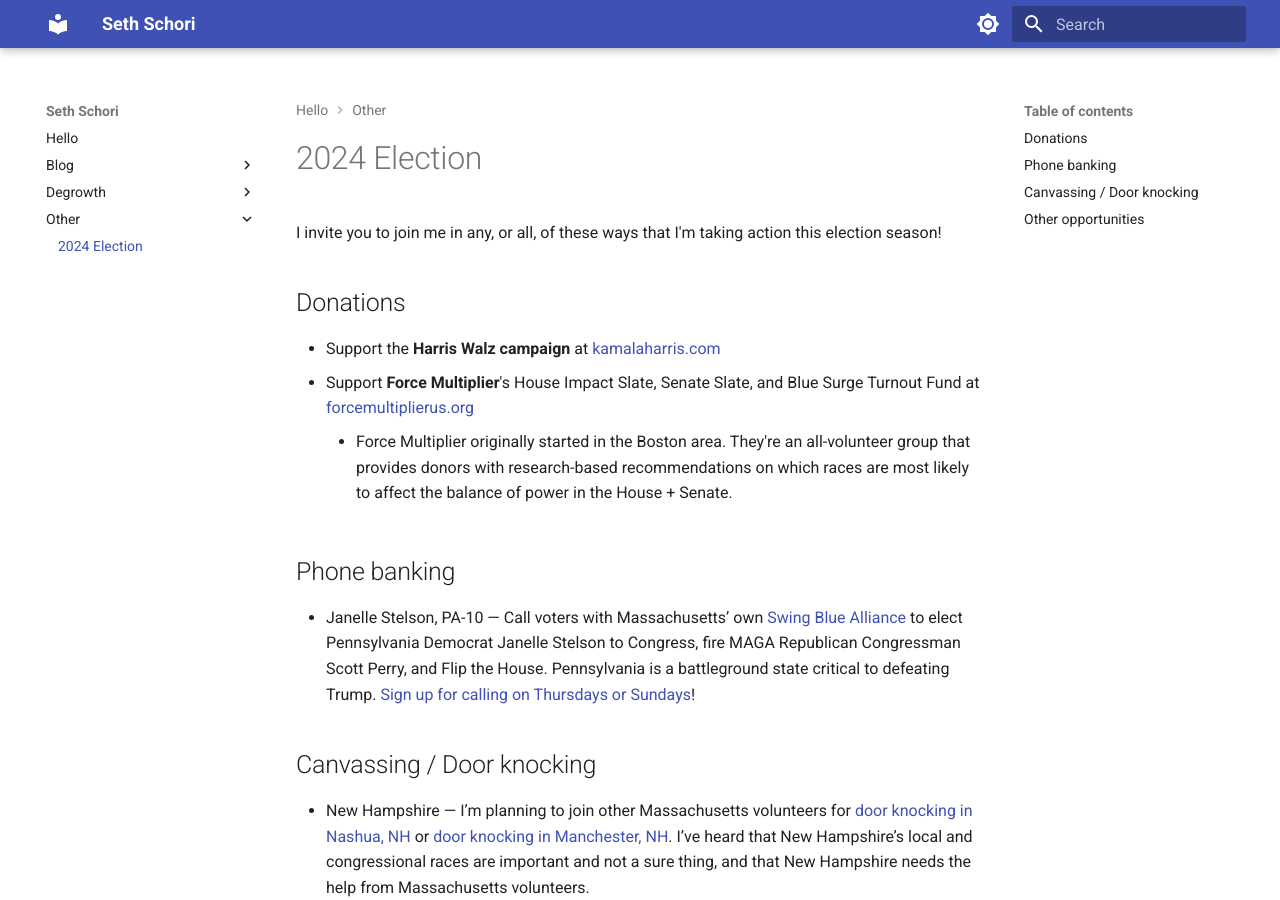
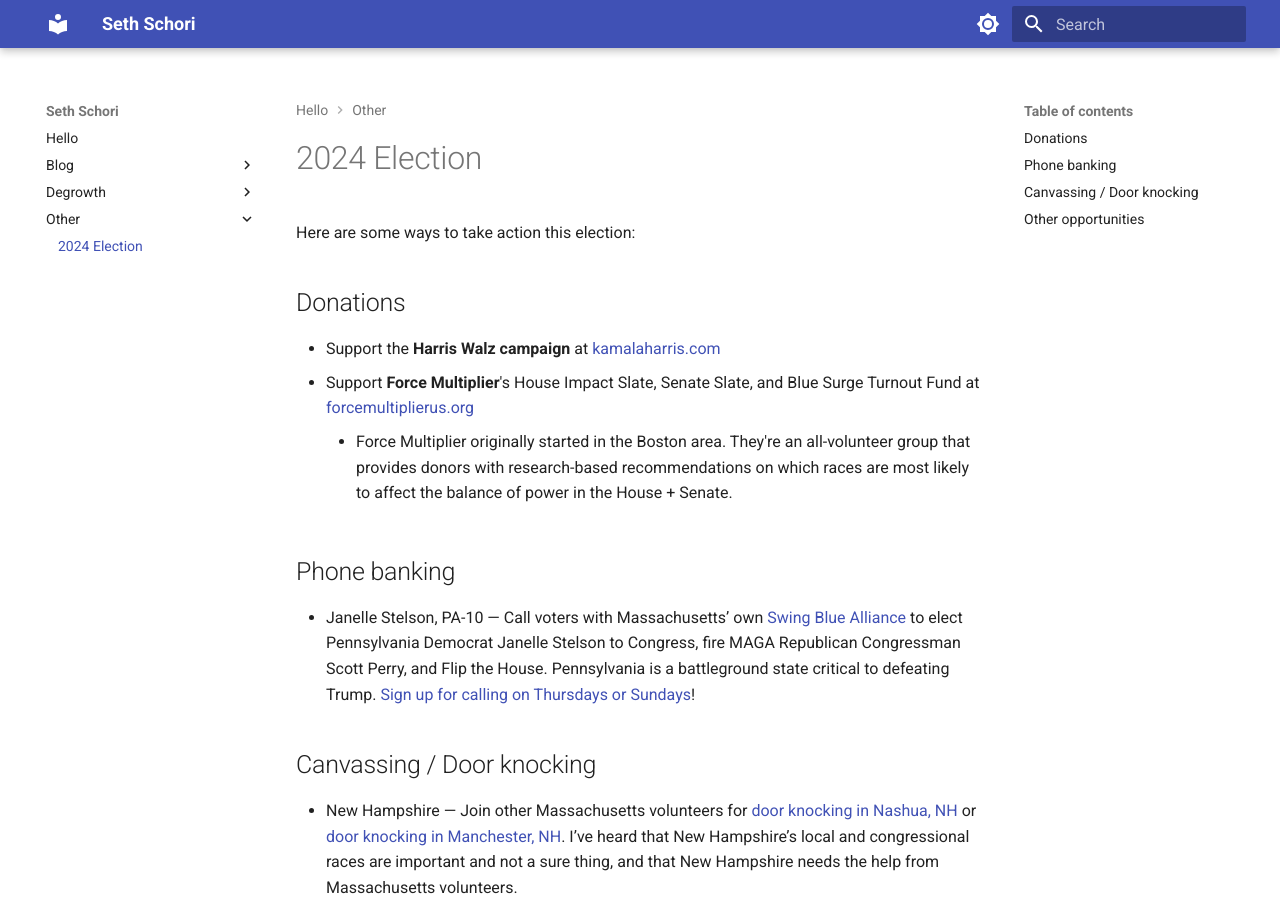
Before and after one commit to sethschori/sethschori.github.io, an MkDocs documentation site: the page built from docs/other/2024-election.md, in a window 1280 px wide and 900 px high. Built offline with MkDocs 1.6.1 and Material for MkDocs 9.7.7, drawn with Linux system fonts in a browser that asks for light colours.

Commit message:
vault backup: 2024-09-28 21:37:40

```diff
--- a/docs/other/2024-election.md
+++ b/docs/other/2024-election.md
@@ -1,6 +1,6 @@
 # 2024 Election
 
-I invite you to join me in any, or all, of these ways that I'm taking action this election season!
+Here are some ways to take action this election:
 ## Donations
 
 - Support the **Harris Walz campaign** at [kamalaharris.com](https://kamalaharris.com/)
@@ -13,7 +13,7 @@
 
 ## Canvassing / Door knocking
 
-- New Hampshire — I’m planning to join other Massachusetts volunteers for [door knocking in Nashua, NH](https://www.mobilize.us/massdems/event/636785/) or [door knocking in Manchester, NH](https://www.mobilize.us/massdems/event/634549/). I’ve heard that New Hampshire’s local and congressional races are important and not a sure thing, and that New Hampshire needs the help from Massachusetts volunteers.
+- New Hampshire — Join other Massachusetts volunteers for [door knocking in Nashua, NH](https://www.mobilize.us/massdems/event/636785/) or [door knocking in Manchester, NH](https://www.mobilize.us/massdems/event/634549/). I’ve heard that New Hampshire’s local and congressional races are important and not a sure thing, and that New Hampshire needs the help from Massachusetts volunteers.
 
 ## Other opportunities
 
```
Also changed, not shown: docs/.obsidian/workspace.json.
